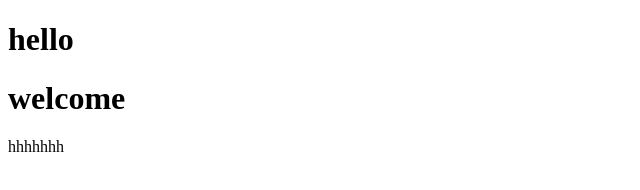
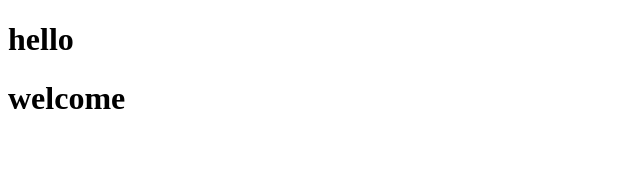
Before and after one commit to amira-abdelhady/lastQnaMearn, a plain HTML site: page index.html in a window 1280 px wide. Shown: the full height of the page, 0-640 px from the left. Drawn offline with Linux system fonts and the light colour scheme.

Commit message:
remove p tag

```diff
--- a/index.html
+++ b/index.html
@@ -11,6 +11,6 @@
     <div>
         <h1>welcome</h1>
     </div>
-    <p>hhhhhhh</p>
+
 </body>
 </html>
```
